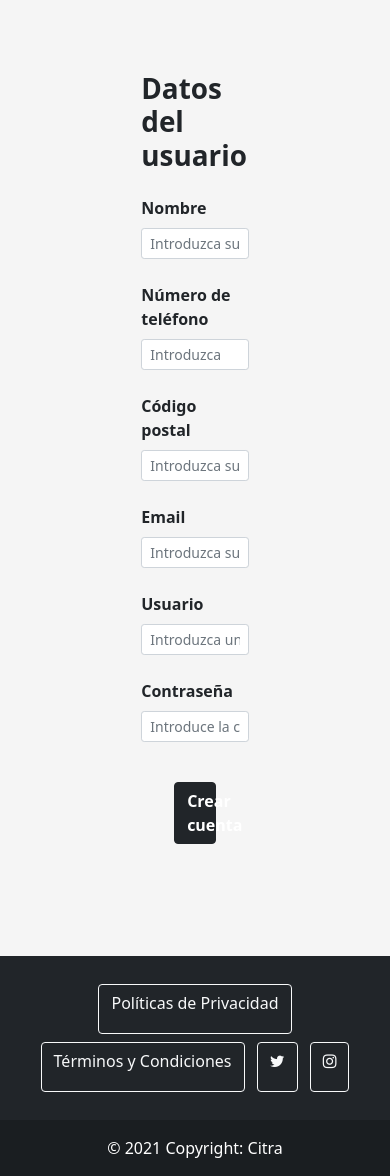
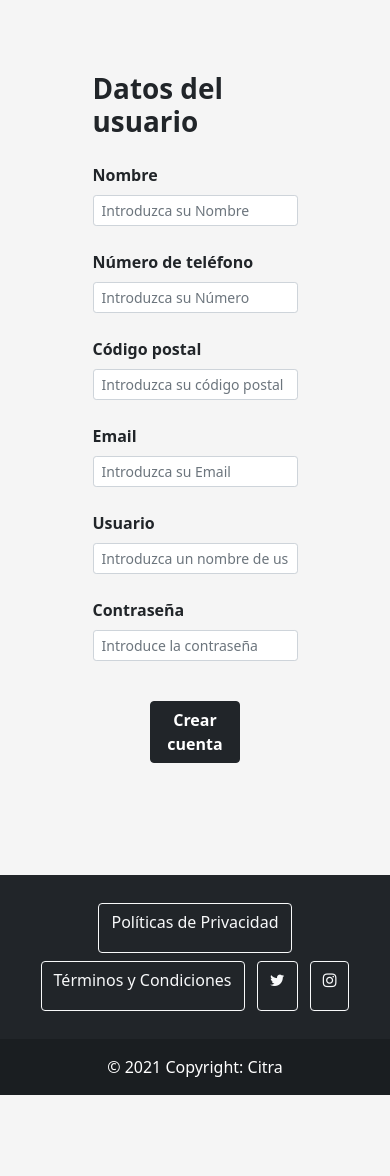
Before and after one commit to laubezqueoff/Citra, a Django app: page /register/ in a window 390 px wide. Shown: the part 75-1251 px from the top of the page. After the commit the page ends 1170 px from the top, so only its background shows below. Run offline with Django 3.2, Linux system fonts and the light colour scheme; some libraries are stand-ins or nearby versions.

Commit message:
[fix] Arreglo responsive

```diff
--- a/main/templates/register_shop.html
+++ b/main/templates/register_shop.html
@@ -10,7 +10,7 @@
     <form method="POST" enctype="multipart/form-data">{% csrf_token %}
 
     <div class="row m-0">
-        <div class="col ms-5">
+        <div class="col">
             <div class="m-5">
                 <h1 class="mb-4 fw-bold">Datos del propietario</h1>
                   <div class="mb-4">
--- a/main/templates/register_user.html
+++ b/main/templates/register_user.html
@@ -9,7 +9,7 @@
     <form method="POST">{% csrf_token %}
 
     <div class="row justify-content-center m-0">
-        <div class="col-7">
+        <div class="col-10">
             <div class="m-5">
                 <h1 class="mb-4 fw-bold">Datos del usuario</h1>
                 <form method="POST">{% csrf_token %}
```
